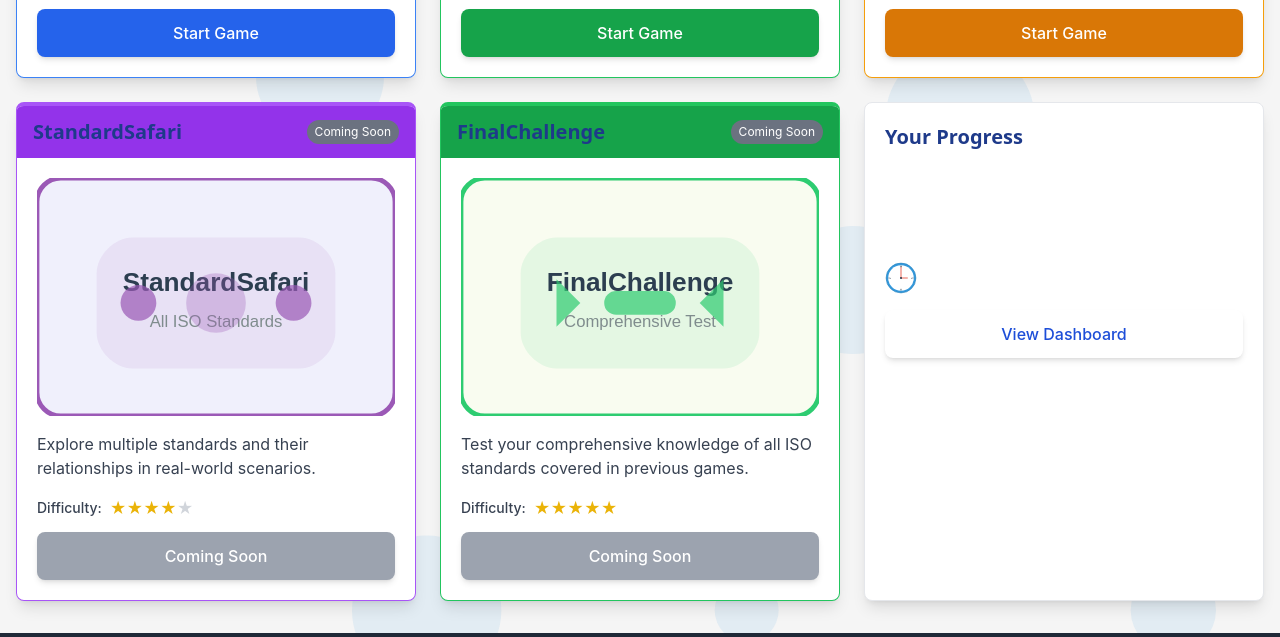
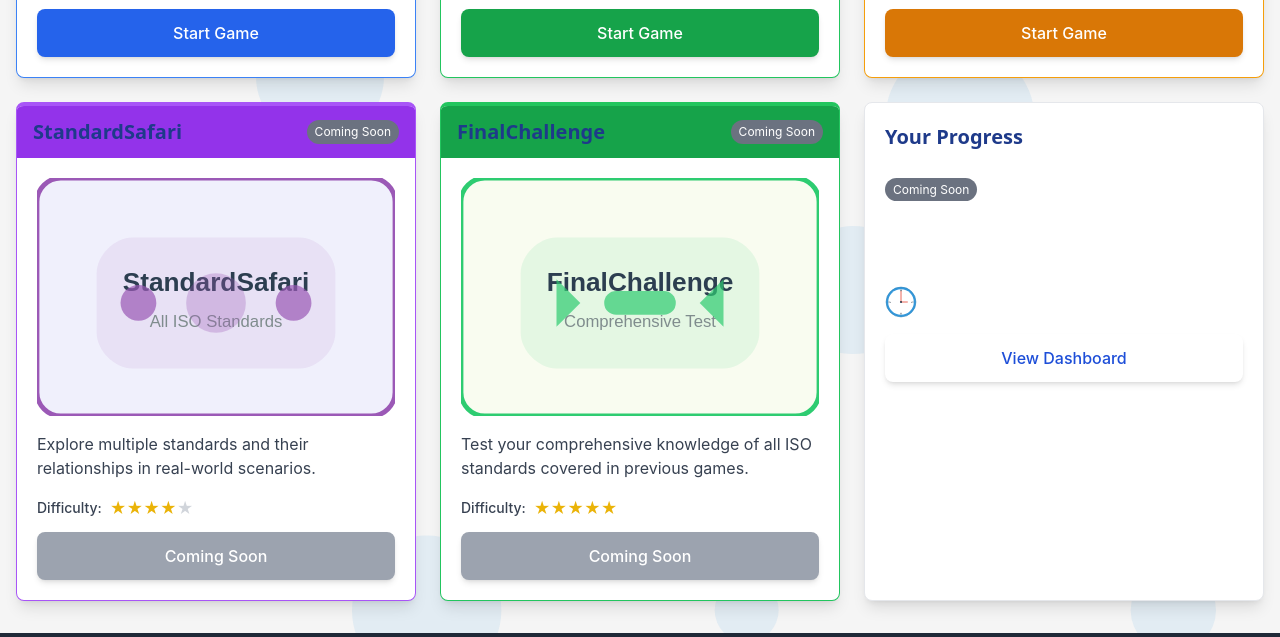
Before and after one commit to mfcardenas/sqswp035_iso_ufv_new, a website: page iso_standards_games/frontend/dist/index.html in a window 1280 px wide. Shown: the part 990-1627 px from the top of the page. Drawn offline with nearby package versions, Linux system fonts and the light colour scheme; no server answers.

Commit message:
update comming soon for gamification

```diff
--- a/iso_standards_games/frontend/dist/index.html
+++ b/iso_standards_games/frontend/dist/index.html
@@ -194,6 +194,7 @@
         <div class="game-card bg-gradient-to-br from-primary-500 to-secondary-500 rounded-lg shadow-lg overflow-hidden text-white">
           <div class="p-5">
             <h3 class="text-xl font-bold mb-4 border-b border-white pb-2">Your Progress</h3>
+            <span class="ml-auto bg-gray-500 text-white text-xs px-2 py-1 rounded-full">Coming Soon</span>
             <div class="space-y-4">
               <div>
                 <div class="flex justify-between mb-1">
```
